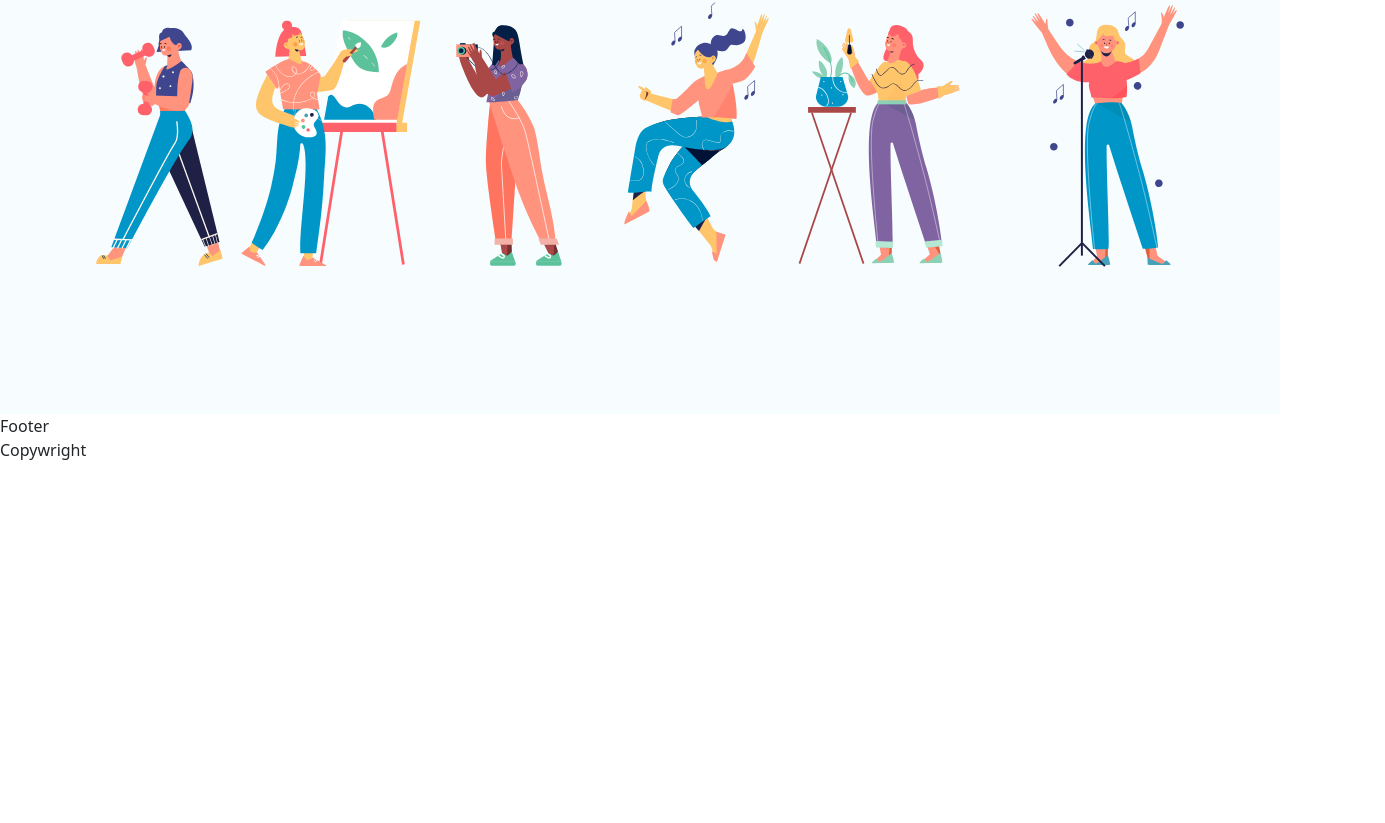
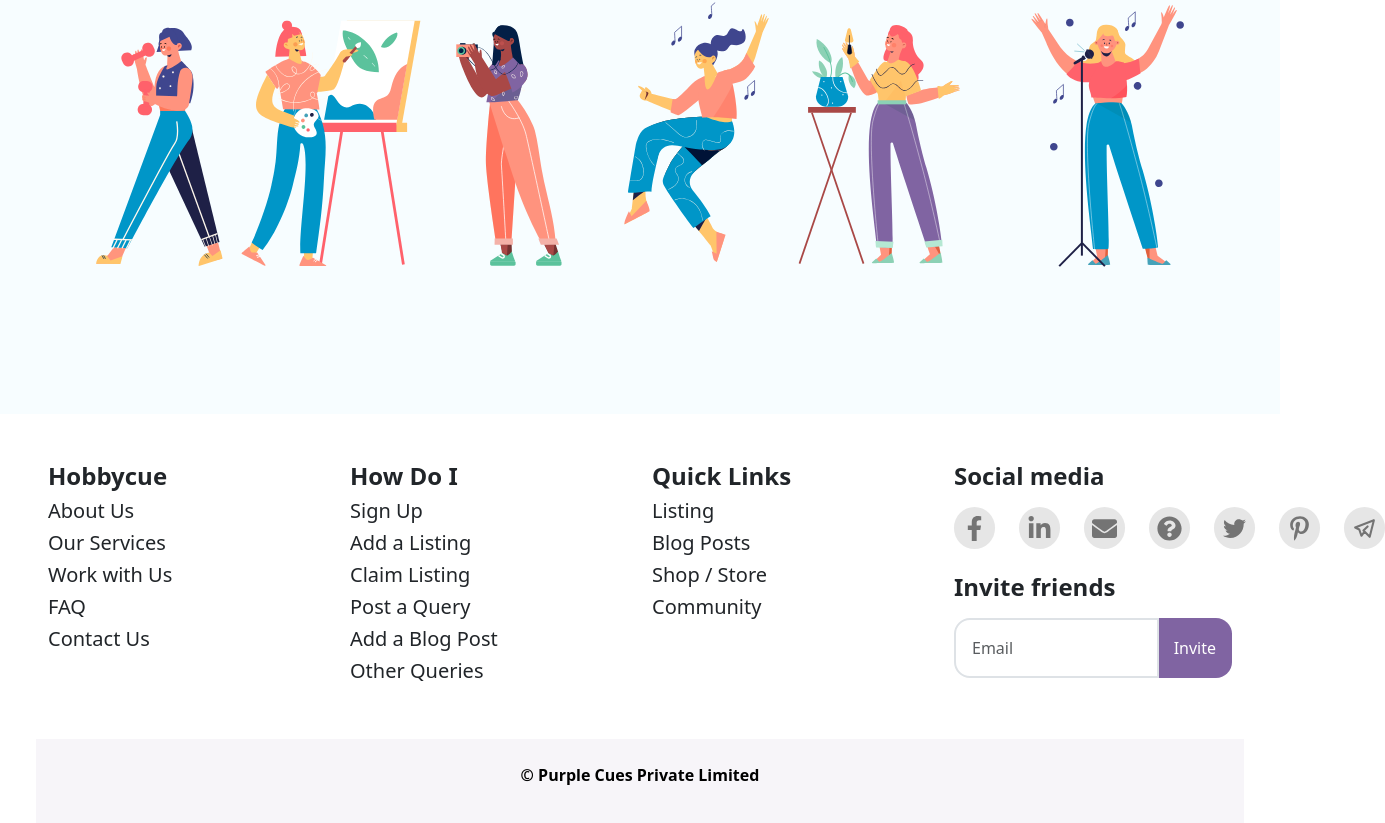
Before and after one commit to nasimrifat101/HobbyCue-JobTask, a React (Vite) app: page / in a window 1280 px wide. Shown: the part 3432-4255 px from the top of the page, 1385 px wide, since content can reach past the window. Before the commit the page ends 3894 px from the top, so only its background shows below. Built offline with nearby package versions, Linux system fonts and the light colour scheme.

Commit message:
Complete mostly

```diff
--- a/src/Components/Cards.jsx
+++ b/src/Components/Cards.jsx
@@ -6,7 +6,7 @@ const Cards = () => {
     const [json, setJson] = useState([]);
 
     useEffect(() => {
-        axios.get('/public/json.json')
+        axios.get('/json.json')
             .then(res => {
                 setJson(res.data);
             })
--- a/src/Components/Copywright.jsx
+++ /dev/null
@@ -1,10 +0,0 @@
-
-const Copywright = () => {
-    return (
-        <div>
-            Copywright
-        </div>
-    );
-};
-
-export default Copywright;
--- a/src/Components/Footer.jsx
+++ b/src/Components/Footer.jsx
@@ -1,10 +1,87 @@
+import { FaFacebookF, FaLinkedinIn, FaEnvelope, FaQuestionCircle } from 'react-icons/fa'
+import { Row, Col, InputGroup, FormControl} from 'react-bootstrap'
+import { IoLogoTwitter } from "react-icons/io";
+import { FaPinterestP } from "react-icons/fa";
+import { TbBrandTelegram } from "react-icons/tb";
 
-const Footer = () => {
+function Footer() {
     return (
-        <div>
-            Footer
-        </div>
-    );
-};
+        <footer className="mx-5">
+            <div className='py-5'>
+                <Row>
+                    <Col lg={3}>
+                        <h4 className='fw-bold'>Hobbycue</h4>
+                        <h5 className=''>About Us</h5>
+                        <h5>Our Services</h5>
+                        <h5>Work with Us</h5>
+                        <h5>FAQ</h5>
+                        <h5>Contact Us</h5>
+                    </Col>
+                    <Col lg={3}>
+                        <h4 className='fw-bold'>How Do I</h4>
+                        <h5>Sign Up</h5>
+                        <h5>Add a Listing</h5>
+                        <h5>Claim Listing</h5>
+                        <h5>Post a Query</h5>
+                        <h5>Add a Blog Post</h5>
+                        <h5>Other Queries</h5>
+                    </Col>
+                    <Col lg={3}>
+                        <h4 className='fw-bold'>Quick Links</h4>
+                        <h5>Listing</h5>
+                        <h5>Blog Posts</h5>
+                        <h5>Shop / Store</h5>
+                        <h5>Community</h5>
+                    </Col>
+                    <Col lg={3}>
+                        <h4 className='fw-bold'>Social media</h4>
+                        <div className='d-flex gap-4 pt-2'>
+                            <div className='logos p-2 rounded-5'>
+                                <FaFacebookF size={25} className='logo' />
+                            </div>
+                            <div className='logos p-2 rounded-5'>
+                                <FaLinkedinIn size={25} className='logo'/>
+                            </div>
+                            <div className='logos p-2 rounded-5'>
+                                <FaEnvelope size={25} className='logo'/>
+                            </div>
+                            <div className='logos p-2 rounded-5'>
+                                <FaQuestionCircle size={25} className='logo'/>
+                            </div>
+                            <div className='logos p-2 rounded-5'>
+                               <IoLogoTwitter size={25} className='logo'/>
+                            </div>
+                            <div className='logos p-2 rounded-5'>
+                            <FaPinterestP size={25} className='logo'/>
+                            </div>
+                            <div className='logos p-2 rounded-5'>
+                              <TbBrandTelegram size={25} className='logo'/>
+                            </div>
+                        </div>
+                        <div className='pt-4'>
+                           <h4 className='fw-bold'>Invite friends</h4>
+                           <InputGroup className="mt-3 w-100">
+                               <FormControl
+                                   placeholder="Email"
+                                   aria-label="Username"
+                                   aria-describedby="basic-addon1"
+                                   className="p-3 rounded-start-4 border-2 border-black-subtle"
 
-export default Footer;
+                               />
+                               <input type="button" value="Invite" className="p-3 border-0 bg-purple text-white rounded-end-4" />
+                           </InputGroup>
+                        </div>
+                    </Col>
+                </Row>
+
+                <Row className='mt-5'>
+                    <Col className='testimonial p-4 '>
+                        <p className="text-center text-black fw-semibold">© Purple Cues Private Limited</p>
+                    </Col>
+                </Row>
+            </div>
+        </footer>
+    )
+}
+
+export default Footer
--- a/src/Components/index.js
+++ b/src/Components/index.js
@@ -1,7 +1,6 @@
 import Banner from "./Banner";
 import Card from "./Card";
 import Cards from "./Cards";
-import Copywright from "./Copywright";
 import Footer from "./Footer";
 import Hobby from "./Hobby";
 import Navbarr from "./Navbar";
@@ -15,5 +14,5 @@ export {
     Testimonial,
     Hobby,
     Footer,
-    Copywright
+
 }
--- a/src/index.css
+++ b/src/index.css
@@ -17,3 +17,9 @@
 .testimonial{
     background-color: #F7F5F9;
 }
+.logos{
+    background-color: #e6e6e6;
+}
+.logo{
+    color: #747474;
+}
--- a/src/layout/Home.jsx
+++ b/src/layout/Home.jsx
@@ -1,4 +1,4 @@
-import { Banner, Navbarr, Cards, Card, Testimonial, Hobby, Footer, Copywright } from "../Components";
+import { Banner, Navbarr, Cards, Card, Testimonial, Hobby, Footer } from "../Components";
 import 'bootstrap/dist/css/bootstrap.min.css';
 
 const Home = () => {
@@ -11,7 +11,7 @@ const Home = () => {
             <Testimonial />
             <Hobby />
             <Footer />
-            <Copywright />
+
 
         </>
 
```
